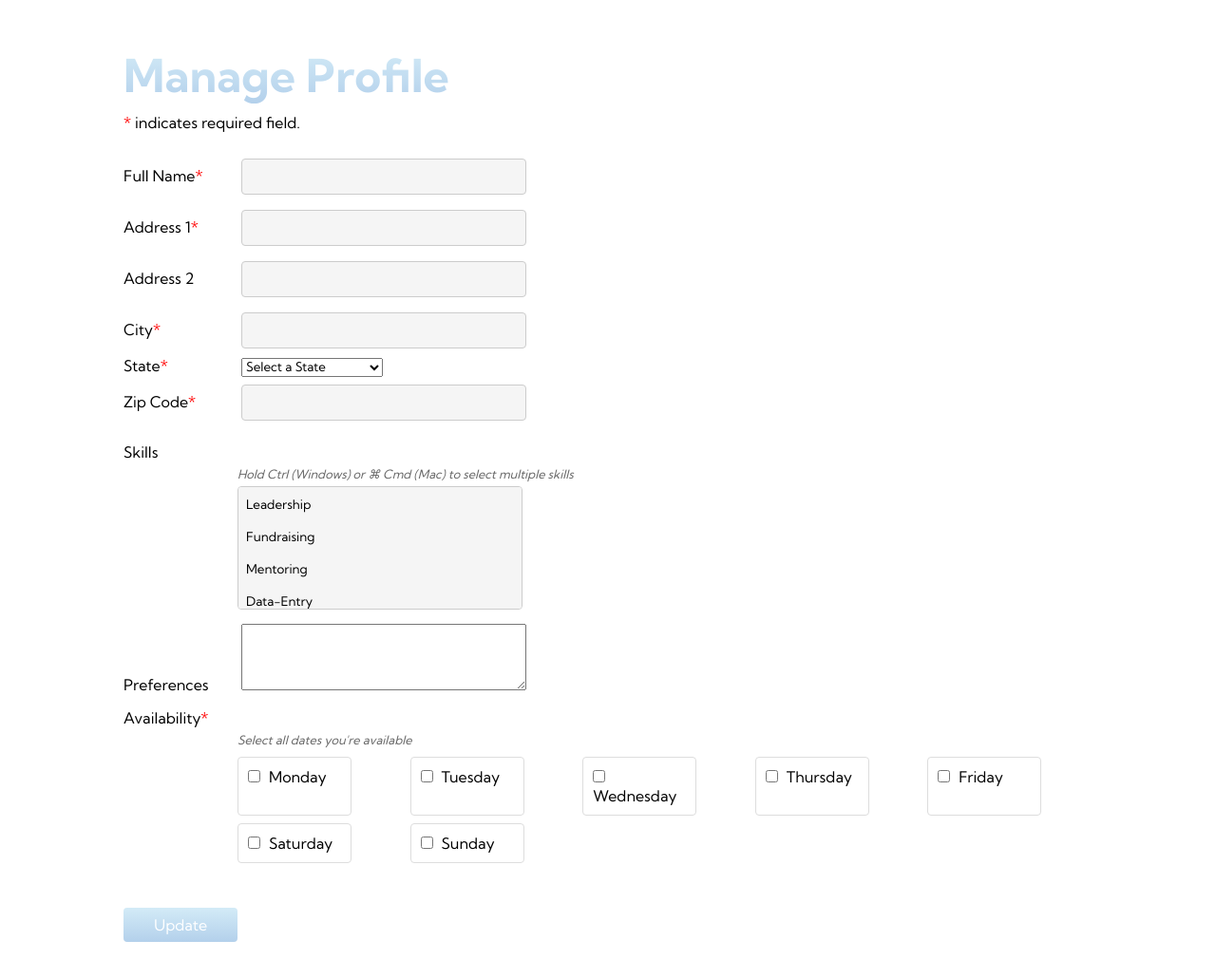
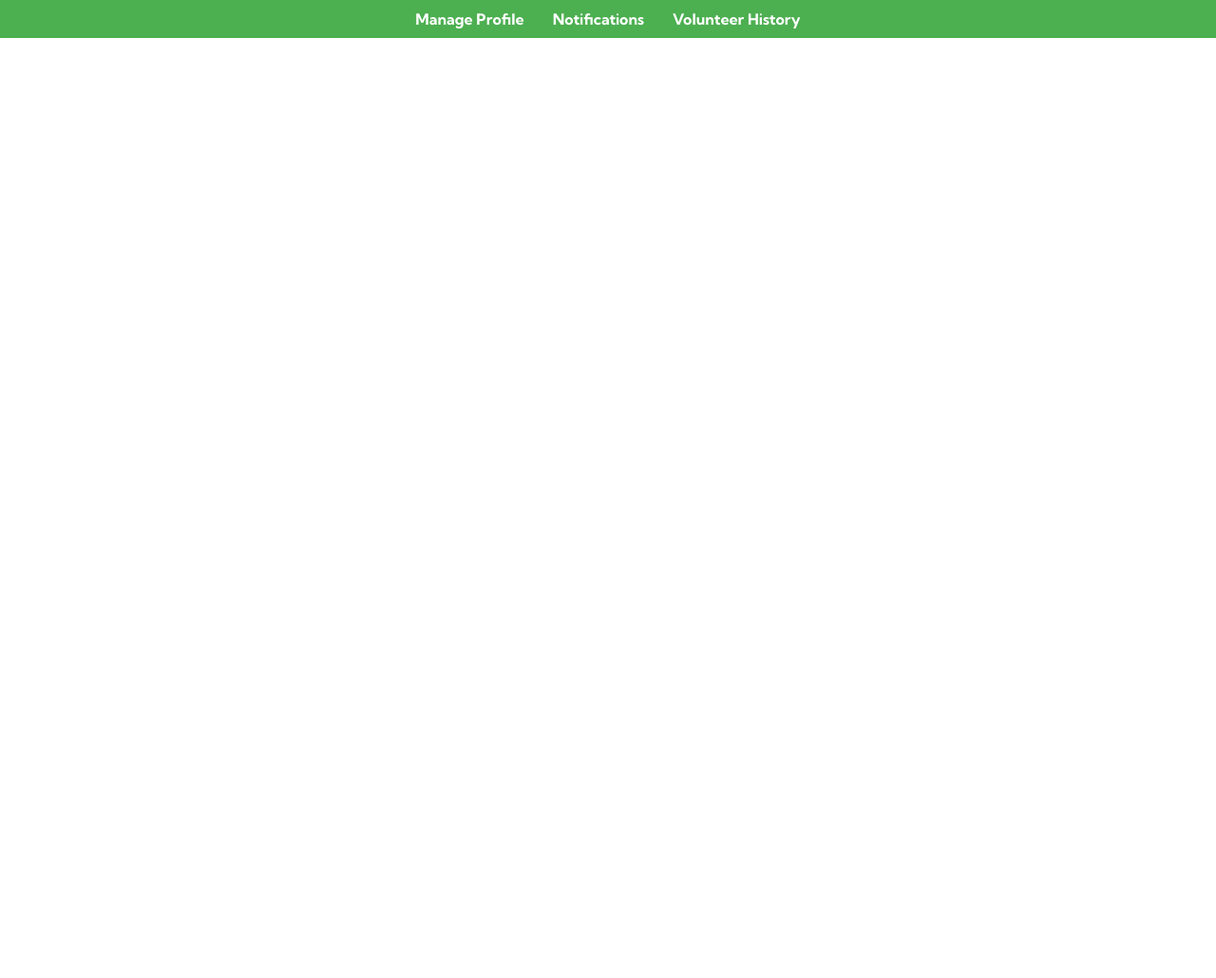
Before and after one commit to ElliotMadsen/COSC4353---Software-Design, a plain HTML site: page index.html in a window 1280 px wide. Shown: the whole page at 95% size. After the commit the page ends 800 px from the top, so only its background shows below. Drawn offline with Linux system fonts and the light colour scheme; a script that the page names is missing.

Commit message:
Add files via upload
Here is the notification system and volunteer history. They appear as navigation links in the header. I have included dummy data to appear when you click on them.

```diff
--- /dev/null
+++ b/app.js
@@ -0,0 +1,73 @@
+// Sample data for notifications and volunteer history
+const notifications = [
+    "You have been assigned to the Cooking Event on 2023-10-15.",
+    "New event created: Community Clean-Up on 2023-10-20.",
+    "Reminder: Your next event is on 2023-10-18."
+];
+
+const volunteerHistory = [
+    {
+        eventName: "Cooking Class",
+        eventDate: "2023-10-15",
+        location: "Community Center",
+        status: "Completed"
+    },
+    {
+        eventName: "Beach Clean-Up",
+        eventDate: "2023-09-10",
+        location: "Local Beach",
+        status: "Completed"
+    },
+    {
+        eventName: "Food Drive",
+        eventDate: "2023-08-25",
+        location: "City Hall",
+        status: "Pending"
+    }
+];
+
+// Function to display notifications
+function displayNotifications() {
+    const notificationList = document.getElementById('notification-list');
+    notifications.forEach(notification => {
+        const li = document.createElement('li');
+        li.textContent = notification;
+        notificationList.appendChild(li);
+    });
+}
+
+// Function to display volunteer history
+function displayVolunteerHistory() {
+    const historyBody = document.getElementById('history-body');
+    volunteerHistory.forEach(history => {
+        const row = document.createElement('tr');
+        row.innerHTML = `
+            <td>${history.eventName}</td>
+            <td>${history.eventDate}</td>
+            <td>${history.location}</td>
+            <td>${history.status}</td>
+        `;
+        historyBody.appendChild(row);
+    });
+}
+
+// Function to show the selected section
+function showSection(section) {
+    // Hide all sections
+    document.querySelectorAll('.section').forEach(sec => {
+        sec.classList.add('hidden');
+    });
+
+    // Show the selected section
+    if (section === 'notifications') {
+        document.getElementById('notifications').classList.remove('hidden');
+    } else if (section === 'history') {
+        document.getElementById('volunteer-history').classList.remove('hidden');
+    } else if (section === 'profile') {
+        document.getElementById('profile-section').classList.remove('hidden');
+    }
+}
+
+// Call the functions to display data
+displayNotifications();
+displayVolunteerHistory();
--- a/index.html
+++ b/index.html
@@ -4,149 +4,125 @@
     <meta charset="UTF-8">
     <meta http-equiv="X-UA-Compatible" content="IE=edge">
     <meta name="viewport" content="width=device-width, initial-scale=1.0">
-    <title>User Profile Management</title>
+    <title>Notifications and Volunteer History</title>
     <link rel="stylesheet" href="style.css">
     <link href="https://fonts.googleapis.com/css2?family=Kumbh+Sans:wght@100..900&display=swap" rel="stylesheet">
 </head>
 <body>
-    <!--Form Section-->
-    <div class="form__container">
-    <h1>Manage Profile</h1>
-    <div class="form__content">
-      <p><span class="required"></span> indicates required field.</p>
-      <form>
-         <div>
-            <label class="required">Full Name</label>
-            <input type="text" name="fName" maxlength="50">
-         </div>
-         <div>
-            <label class="required">Address 1</label>
-            <input type="text" name="address1" maxlength="100">
-         </div>
-         <div>
-            <label>Address 2</label>
-            <input type="text" name="address2" maxlength="100">
-         </div>
-         <div>
-            <label class="required">City</label>
-            <input type="text" name="city" maxlength="100">
-         </div>
-         <div class="form__dropdown">
-            <label class="required">State</label>
-            <select name="state" id="state">
-                <option value="" selected="selected">Select a State</option>
-                <option value="AL">Alabama</option>
-                <option value="AK">Alaska</option>
-                <option value="AZ">Arizona</option>
-                <option value="AR">Arkansas</option>
-                <option value="CA">California</option>
-                <option value="CO">Colorado</option>
-                <option value="CT">Connecticut</option>
-                <option value="DE">Delaware</option>
-                <option value="DC">District Of Columbia</option>
-                <option value="FL">Florida</option>
-                <option value="GA">Georgia</option>
-                <option value="HI">Hawaii</option>
-                <option value="ID">Idaho</option>
-                <option value="IL">Illinois</option>
-                <option value="IN">Indiana</option>
-                <option value="IA">Iowa</option>
-                <option value="KS">Kansas</option>
-                <option value="KY">Kentucky</option>
-                <option value="LA">Louisiana</option>
-                <option value="ME">Maine</option>
-                <option value="MD">Maryland</option>
-                <option value="MA">Massachusetts</option>
-                <option value="MI">Michigan</option>
-                <option value="MN">Minnesota</option>
-                <option value="MS">Mississippi</option>
-                <option value="MO">Missouri</option>
-                <option value="MT">Montana</option>
-                <option value="NE">Nebraska</option>
-                <option value="NV">Nevada</option>
-                <option value="NH">New Hampshire</option>
-                <option value="NJ">New Jersey</option>
-                <option value="NM">New Mexico</option>
-                <option value="NY">New York</option>
-                <option value="NC">North Carolina</option>
-                <option value="ND">North Dakota</option>
-                <option value="OH">Ohio</option>
-                <option value="OK">Oklahoma</option>
-                <option value="OR">Oregon</option>
-                <option value="PA">Pennsylvania</option>
-                <option value="RI">Rhode Island</option>
-                <option value="SC">South Carolina</option>
-                <option value="SD">South Dakota</option>
-                <option value="TN">Tennessee</option>
-                <option value="TX">Texas</option>
-                <option value="UT">Utah</option>
-                <option value="VT">Vermont</option>
-                <option value="VA">Virginia</option>
-                <option value="WA">Washington</option>
-                <option value="WV">West Virginia</option>
-                <option value="WI">Wisconsin</option>
-                <option value="WY">Wyoming</option>
-              </select>
-         </div>
-             <div>
-                <label class="required">Zip Code</label>
-                <input type="text" name="zip" minlength="5" maxlength="9">
-            </div>
+    <!-- Navigation Header -->
+    <header>
+        <nav>
+            <ul>
+                <li><a href="#" onclick="showSection('profile')">Manage Profile</a></li>
+                <li><a href="#" onclick="showSection('notifications')">Notifications</a></li>
+                <li><a href="#" onclick="showSection('history')">Volunteer History</a></li>
+            </ul>
+        </nav>
+    </header>
 
-            <div class="multi-select-container">
-                <label for="skills">Skills</label>
-                <div class="select-help">Hold Ctrl (Windows) or ⌘ Cmd (Mac) to select multiple skills</div>
-                <select id="skills" name="skills" multiple class="multi-select">
-                    <option value="Leadership">Leadership</option>
-                    <option value="Fundraising">Fundraising</option>
-                    <option value="Mentoring">Mentoring</option>
-                    <option value="Data-Entry">Data-Entry</option>
-                    <option value="Time-Management">Time Management</option>
-                    <option value="Language-Skills">Language Skills</option>
-                </select>
-            </div>
-         <div>
-            <label>Preferences</label>
-                <textarea rows="3" cols="50" name="preferences"></textarea>
-            </div>
-            <div class="availability-container">
-                <label class="required">Availability</label>
-                <div class="select-help">Select all dates you're available</div>
-                <div class="date-selections">
-                    <label class="date-label">
-                        <input type="checkbox" name="availability" value="monday">
-                        Monday
-                    </label>
-                    <label class="date-label">
-                        <input type="checkbox" name="availability" value="tuesday">
-                        Tuesday
-                    </label>
-                    <label class="date-label">
-                        <input type="checkbox" name="availability" value="wednesday">
-                        Wednesday
-                    </label>
-                    <label class="date-label">
-                        <input type="checkbox" name="availability" value="thursday">
-                        Thursday
-                    </label>
-                    <label class="date-label">
-                        <input type="checkbox" name="availability" value="friday">
-                        Friday
-                    </label>
-                    <label class="date-label">
-                        <input type="checkbox" name="availability" value="saturday">
-                        Saturday
-                    </label>
-                    <label class="date-label">
-                        <input type="checkbox" name="availability" value="sunday">
-                        Sunday
-                    </label>
-                </div>
-             </div>
-            <button class="form__btn"><a href="/">Update</a></button>
-            </form>
+    <div class="container">
+        <div id="profile-section" class="section hidden">
+            <h1>Manage Profile</h1>
+            <p>Profile management content goes here.</p>
+        </div>
+
+        <div id="notifications" class="section hidden">
+            <h1>Notifications</h1>
+            <ul id="notification-list">
+                <!-- Notifications will be dynamically added here -->
+            </ul>
+        </div>
+
+        <div id="volunteer-history" class="section hidden">
+            <h1>Volunteer History</h1>
+            <table id="history-table">
+                <thead>
+                    <tr>
+                        <th>Event Name</th>
+                        <th>Event Date</th>
+                        <th>Location</th>
+                        <th>Status</th>
+                    </tr>
+                </thead>
+                <tbody id="history-body">
+                    <!-- Volunteer history will be dynamically added here -->
+                </tbody>
+            </table>
         </div>
     </div>
+
     <script src="app.js"></script>
-</body>
-</html>
+    <script>
+        // Sample data for notifications and volunteer history
+        const notifications = [
+            "You have been assigned to the Cooking Event on 2023-10-15.",
+            "New event created: Community Clean-Up on 2023-10-20.",
+            "Reminder: Your next event is on 2023-10-18."
+        ];
+
+        const volunteerHistory = [
+            {
+                eventName: "Cooking Class",
+                eventDate: "2023-10-15",
+                location: "Community Center",
+                status: "Completed"
+            },
+            {
+                eventName: "Beach Clean-Up",
+                eventDate: "2023-09-10",
+                location: "Local Beach",
+                status: "Completed"
+            },
+            {
+                eventName: "Food Drive",
+                eventDate: "2023-08-25",
+                location: "City Hall",
+                status: "Pending"
+            }
+        ];
+
+        // Function to display notifications
+        function displayNotifications() {
+            const notificationList = document.getElementById('notification-list');
+            notifications.forEach(notification => {
+                const li = document.createElement('li');
+                li.textContent = notification;
+                notificationList.appendChild(li);
+            });
+        }
+
+        // Function to display volunteer history
+        function displayVolunteerHistory() {
+            const historyBody = document.getElementById('history-body');
+            volunteerHistory.forEach(history => {
+                const row = document.createElement('tr');
+                row.innerHTML = `
+                    <td>${history.eventName}</td>
+                    <td>${history.eventDate}</td>
+                    <td>${history.location}</td>
+                    <td>${history.status}</td>
+                `;
+                historyBody.appendChild(row);
+            });
+        }
+
+        // Function to show the selected section
+        function showSection(section) {
+            // Hide all sections
+            document.querySelectorAll('.section').forEach(sec => {
+                sec.classList.add('hidden');
+            });
+
+            // Show the selected section
+            if (section === 'notifications') {
+                document.getElementById('notifications').classList.remove('hidden');
+            } else if (section === 'history') {
+                document.getElementById('volunteer-history').classList.remove('hidden');
+            } else if (section === 'profile') {
+                document.getElementById('profile-section').classList.remove('hidden');
+            }
+        }
+
+        // Call the functions to display data
+        displayNotifications();
+        display
--- a/style.css
+++ b/style.css
@@ -1,237 +1,80 @@
-* {
-    box-sizing: border-box;
+body {
+    font-family: 'Kumbh Sans', sans-serif;
     margin: 0;
     padding: 0;
-    font-family: 'Kumbh Sans', sans-serif;
 }
 
-.required::after{
-    content: "*";
-    color: red;
+header {
+    background-color: #4CAF50; /* Green background */
+    padding: 10px 0; /* Padding for the header */
 }
 
-.form__container label{
-    display: inline-block;
-    width: 120px;
+nav ul {
+    list-style-type: none; /* Remove bullet points */
+    margin: 0; /* Remove default margin */
+    padding: 0; /* Remove default padding */
+    display: flex; /* Use flexbox for horizontal layout */
+    justify-content: center; /* Center the navigation items */
 }
 
-.form__container label + input{
-    border: 1px solid #ccc;
-    border-radius: 4px;
-    background-color: whitesmoke;
-    margin: 8px auto;
+nav ul li {
+    margin: 0 15px; /* Space between navigation items */
 }
 
-.form__container input, textarea{
-    width: 300px;
-    padding: 10px;
+nav ul li a {
+    color: white; /* White text color */
+    text-decoration: none; /* Remove underline */
+    font-weight: bold; /* Bold text */
 }
 
-.form__container{
-    align-items: center;
-    justify-self: center;
-    margin: 0 auto;
-    min-height: 30vh;
-    background-color: #fff;
-    z-index: 1;
-    width: 100%;
-    max-width: 1200px;
-    padding: 0 90px;
+nav ul li a:hover {
+    text-decoration: underline; /* Underline on hover */
 }
 
-.form__container h1{
-    margin-top: 50px;
-    font-size: 3rem;
-    background-image: linear-gradient(to top, #b3d0eb 0%, #d3ebf7 100%);
-    background-size: 80%;
-    -webkit-background-clip: text;
-    -moz-background-clip: text;
-    -webkit-text-fill-color: transparent;
-    -moz-text-fill-color: transparent;
+.container {
+    padding: 20px;
 }
 
-.form__container p{
-    padding: auto auto;
-    margin-top: 10px;
-    margin-bottom: 20px;
+.section {
+    margin-top: 20px;
 }
 
-/* Multi-select styling */
-.multi-select-container {
-    display: inline-block;
-    margin: 15px 0;
-    padding: 10px auto;
+.hidden {
+    display: none; /* Hide sections that are not active */
 }
 
-.select-help {
-    font-size: 0.8rem;
-    color: #666;
-    margin: 5px 0;
-    margin-left: 120px;
-    font-style: italic;
+#history-table {
+    width: 100%;
+    border-collapse: collapse;
+    margin-top: 20px;
 }
 
-.multi-select {
-    width: 300px;
-    min-height: 120px;
-    margin-left: 120px;
-    padding: 0px;
-    border: 1px solid #ccc;
-    border-radius: 4px;
-    background-color: whitesmoke;
+#history-table th, #history-table td {
+    border: 1px solid #ddd;
+    padding: 8px;
 }
 
-.multi-select option {
-    padding: 8px;
-    margin: 2px 0;
-    border-radius: 2px;
+#history-table th {
+    background-color: #f2f2f2;
+    text-align: left;
 }
 
-.multi-select option:checked {
-    background: linear-gradient(to top, #b3d0eb 0%, #d3ebf7 100%);
-    color: white;
+.notifications {
+    margin: 20px 0;
 }
 
-/* Availability styling */
-.availability-container {
-    margin: 15px 0;
+.notifications h1 {
+    margin-bottom: 10px;
 }
 
-.date-selections {
-    display: grid;
-    grid-template-columns: repeat(auto-fill, minmax(160px, 1fr));
-    gap: 8px;
-    margin-left: 120px;
-    margin-top: 10px;
+.notifications ul {
+    list-style-type: none;
+    padding: 0;
 }
 
-.date-label {
-    display: flex;
-    align-items: center;
-    gap: 8px;
+.notifications li {
+    background-color: #f0f0f0;
+    margin: 5px 0;
     padding: 10px;
-    border: 1px solid #ddd;
-    border-radius: 4px;
-    cursor: pointer;
-    transition: all 0.2s ease;
-    width: auto;
+    border-radius: 5px;
 }
-
-.date-label:hover {
-    background-color: #f0f0f0;
-}
-
-.date-label input[type="checkbox"] {
-    width: auto;
-    margin-right: 5px;
-}
-
-.date-label input[type="checkbox"]:checked + span {
-    font-weight: 600;
-}
-
-.form__btn{
-    font-size: 1rem;
-    background-image: linear-gradient(to top, #b3d0eb 0%, #d3ebf7 100%);
-    padding: 8px 32px;
-    margin-bottom: 50px;
-    border: none;
-    border-radius: 4px;
-    color: #fff;
-    margin-top: 2rem;
-    cursor: pointer;
-    position: relative;
-    transition: all 0.35s;
-    outline: none;
-}
-
-.form__btn a{
-    position: relative;
-    z-index: 2;
-    color: #fff;
-    text-decoration: none;
-}
-
-.form__btn:after{
-    position: absolute;
-    content: '';
-    top: 0;
-    left: 0;
-    width: 0;
-    height: 100%;
-    background: #4837ff;
-    transition: all 0.35s;
-    border-radius: 4px;
-}
-
-.form__btn:hover{
-    color: #fff;
-}
-
-.form_btn:hover:after{
-    width: 100%;
-}
-
-@media screen and (max-width: 768px){
-    .form__container{
-        display: grid;
-        grid-template-columns: auto;
-        align-items: center;
-        justify-self: center;
-        width: 100%;
-        margin: 0 auto;
-        height: 90vh;
-    }
-    .form__content{
-        text-align: center;
-        margin-bottom: 4rem;
-    }
-
-    .form__content h1{
-       font-size: 2.5rem;
-       margin-top: 2rem;
-    }
-
-    .form__content h2{
-        font-size: 3rem;
-    }
-
-    .form__content p{
-        margin-top: 1rem;
-        font-size: 1.5rem;
-    }
-
-    .date-selections {
-        margin-left: 0;
-        grid-template-columns: repeat(auto-fill, minmax(120px, 1fr));
-    }
-
-    .select-help {
-        margin-left: 0;
-    }
-}
-
-@media screen and (max-width: 480px){
-    .form__content h1{
-        font-size: 2rem;
-        margin-top: 3rem;
-     }
-
-     .form__content h2{
-         font-size: 2rem;
-     }
-
-     .form__content p{
-         margin-top: 2rem;
-         font-size: 1.5rem;
-     }
-
-     .form__btn{
-        padding: 12px 36px;
-        margin: 2.5rem 0;
-     }
-
-     .multi-select {
-        width: 100%;
-     }
-}
```
